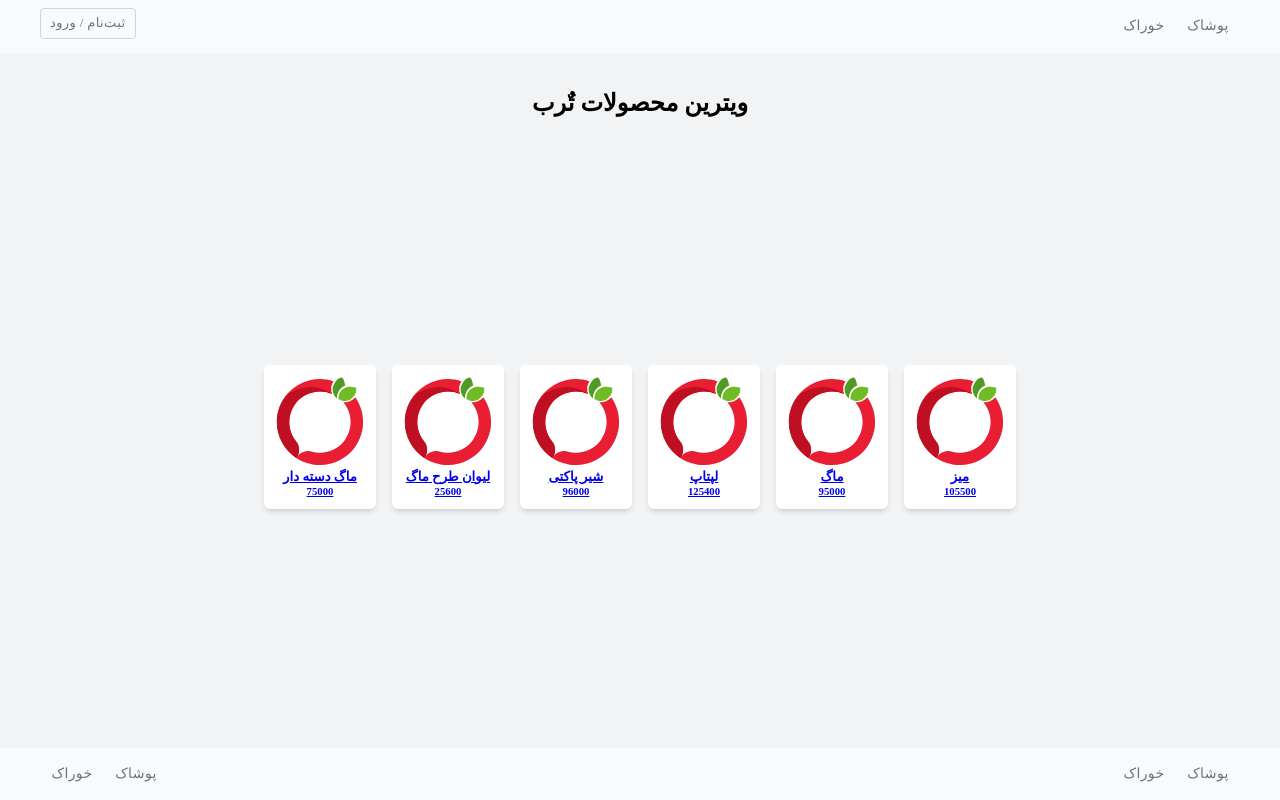
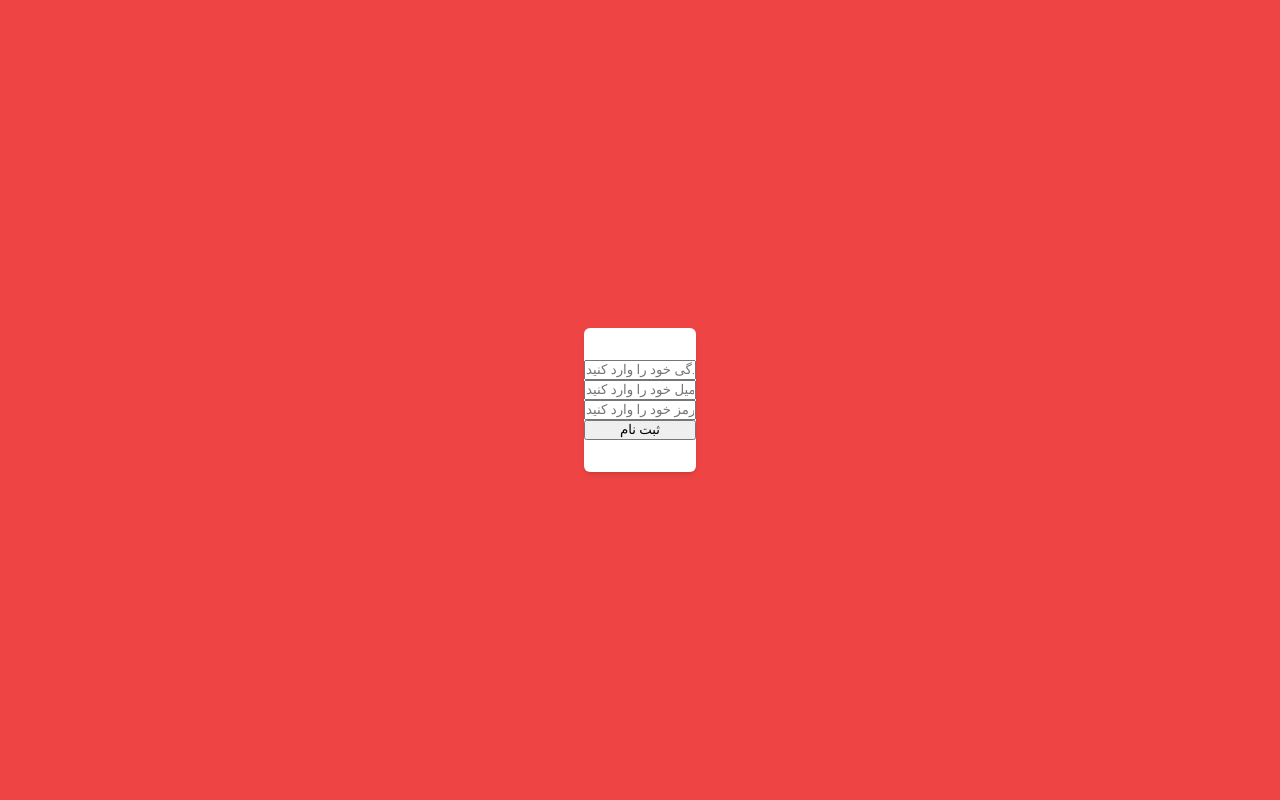
Before and after one commit to rahimtech/torobsmartOLD, a React (Create React App) app: page /Vitrin in a window 1280 px wide. Both pictures are taken after a click on the button "ثبت‌نام / ورود". Shown: the top 800 px of the page. Built offline with nearby package versions, Linux system fonts and the light colour scheme.

Commit message:
Add Register Design

```diff
--- a/src/App.js
+++ b/src/App.js
@@ -1,12 +1,12 @@
 import React from "react";
 import Body from "./components/mainpage/Body.jsx";
 import "./css/output.css";
-
+import UserContext from "./components/context/userContext";
 function App() {
   return (
-    <div>
+    <UserContext.Provider>
       <Body />
-    </div>
+    </UserContext.Provider>
   );
 }
 
--- a/src/components/Footer.jsx
+++ b/src/components/Footer.jsx
@@ -1,7 +1,7 @@
 import React from "react";
 import Button from "@mui/material/Button";
 
-function Footer() {
+const Footer = () => {
   return (
     <footer className="absolute w-full bottom-0">
       <div className="bg-gray-50 w-100 flex justify-between px-10 py-2 ">
@@ -52,6 +52,6 @@ function Footer() {
       </div>
     </footer>
   );
-}
+};
 
 export default Footer;
--- a/src/components/Header.jsx
+++ b/src/components/Header.jsx
@@ -1,15 +1,23 @@
-import React from "react";
+import React, { useState } from "react";
 import Button from "@mui/material/Button";
+import Register from "./Register/Register";
+import UserContext from "./context/userContext";
 
 function Header() {
+  const [checkReg, setCheckReg] = useState("hidden");
+
   return (
+    <UserContext.Provider value={{ checkReg, setCheckReg }}>
       <header>
-      <div className="bg-gray-50 w-100 flex justify-between px-10 py-2 ">
+        <Register checkReg={checkReg} />
+
+        <div className="bg-gray-50  w-100 flex justify-between px-10 py-2 ">
           <div id="left">
             <Button
               className="!text-gray-500 !border-gray-300"
               variant="outlined"
               size="small"
+              onClick={() => setCheckReg("block")}
             >
               ثبت‌نام / ورود
             </Button>
@@ -38,6 +46,7 @@ function Header() {
           </div>
         </div>
       </header>
+    </UserContext.Provider>
   );
 }
 
--- /dev/null
+++ b/src/components/Register/Login.jsx
@@ -0,0 +1,5 @@
+import React from "react";
+
+const Login = () => {};
+
+export default Login;
--- /dev/null
+++ b/src/components/Register/Register.jsx
@@ -0,0 +1,32 @@
+import React, { useContext } from "react";
+import UserContext from "../context/userContext";
+
+const Register = () => {
+  const con = useContext(UserContext);
+
+  return (
+    <div
+      className={`${con.checkReg} bg-slate-800 w-screen h-screen z-10 items-center`}
+    >
+      <div
+        className="bg-red-500 w-screen fixed h-screen z-20"
+        onClick={() => con.setCheckReg("hidden")}
+      ></div>
+      <div className="h-screen w-screen flex items-center">
+        <div
+          className={`flex justify-center flex-col mx-auto my-auto w-28 h-36 shadow-md bg-white !z-30 rounded-md`}
+        >
+          <input
+            type="text"
+            placeholder="نام و نام خانوادگی خود را وارد کنید"
+          />
+          <input type="email" placeholder="ایمیل خود را وارد کنید" />
+          <input type="password" placeholder="رمز خود را وارد کنید" />
+          <button type="submit">ثبت نام</button>
+        </div>
+      </div>
+    </div>
+  );
+};
+
+export default Register;
--- /dev/null
+++ b/src/components/context/userContext.jsx
@@ -0,0 +1,5 @@
+import React from "react";
+
+const context = React.createContext();
+
+export default context;
--- a/src/components/mainpage/Searchbox.jsx
+++ b/src/components/mainpage/Searchbox.jsx
@@ -41,7 +41,7 @@ const Searchbox = () => {
             </span>
           </div>
           <div
-            className={`w-96 mx-auto py-1 h-auto rtl ${checkSuggest} bg-white  border-gray-400 border-2 border-solid rounded-sm mt-1 shadow-md`}
+            className={` absolute searchbox-Horizontal-Size py-1 h-auto rtl ${checkSuggest} bg-white  border-gray-400 border-2 border-solid rounded-sm mt-1 shadow-md`}
           >
             {Database.map((i, index) => {
               if (i.name.indexOf(ajax) > -1) {
--- a/src/css/app.css
+++ b/src/css/app.css
@@ -19,3 +19,6 @@ body{
 .rtl{
   direction:rtl !important ;
 }
+.searchbox-Horizontal-Size{
+  width: 412px;
+}
--- a/src/css/output.css
+++ b/src/css/output.css
@@ -1,4 +1,8 @@
 /* @tailwind base; */
+
+.fixed {
+  position: fixed;
+}
 
 .absolute {
   position: absolute;
@@ -20,16 +24,20 @@
   top: 0.5rem;
 }
 
-.bottom-2 {
-  bottom: 0.5rem;
+.z-10 {
+  z-index: 10;
 }
 
-.left-5 {
-  left: 1.25rem;
+.z-20 {
+  z-index: 20;
 }
 
-.right-5 {
-  right: 1.25rem;
+.z-30 {
+  z-index: 30;
+}
+
+.\!z-30 {
+  z-index: 30 !important;
 }
 
 .m-2 {
@@ -41,8 +49,17 @@
   margin-right: auto;
 }
 
+.my-auto {
+  margin-top: auto;
+  margin-bottom: auto;
+}
+
 .mb-5 {
   margin-bottom: 1.25rem;
+}
+
+.mt-1 {
+  margin-top: 0.25rem;
 }
 
 .mt-5 {
@@ -51,18 +68,6 @@
 
 .mt-9 {
   margin-top: 2.25rem;
-}
-
-.mt-2 {
-  margin-top: 0.5rem;
-}
-
-.mt-1 {
-  margin-top: 0.25rem;
-}
-
-.mr-2 {
-  margin-right: 0.5rem;
 }
 
 .block {
@@ -81,16 +86,16 @@
   height: 9rem;
 }
 
+.h-auto {
+  height: auto;
+}
+
 .h-full {
   height: 100%;
 }
 
-.h-9 {
-  height: 2.25rem;
-}
-
-.h-auto {
-  height: auto;
+.h-screen {
+  height: 100vh;
 }
 
 .min-h-screen {
@@ -113,19 +118,8 @@
   width: 100%;
 }
 
-.w-max {
-  width: -webkit-max-content;
-  width: max-content;
-}
-
-.w-80 {
-  width: 20rem;
-}
-
-.border-spacing-1 {
-  --tw-border-spacing-x: 0.25rem;
-  --tw-border-spacing-y: 0.25rem;
-  border-spacing: var(--tw-border-spacing-x) var(--tw-border-spacing-y);
+.w-screen {
+  width: 100vw;
 }
 
 .list-none {
@@ -172,10 +166,6 @@
   border-radius: 0.125rem;
 }
 
-.border {
-  border-width: 1px;
-}
-
 .border-2 {
   border-width: 2px;
 }
@@ -194,16 +184,6 @@
   border-color: rgb(156 163 175 / var(--tw-border-opacity));
 }
 
-.border-red-500 {
-  --tw-border-opacity: 1;
-  border-color: rgb(239 68 68 / var(--tw-border-opacity));
-}
-
-.border-black {
-  --tw-border-opacity: 1;
-  border-color: rgb(0 0 0 / var(--tw-border-opacity));
-}
-
 .bg-gray-50 {
   --tw-bg-opacity: 1;
   background-color: rgb(249 250 251 / var(--tw-bg-opacity));
@@ -214,24 +194,19 @@
   background-color: rgb(255 255 255 / var(--tw-bg-opacity));
 }
 
+.bg-slate-800 {
+  --tw-bg-opacity: 1;
+  background-color: rgb(30 41 59 / var(--tw-bg-opacity));
+}
+
+.bg-red-500 {
+  --tw-bg-opacity: 1;
+  background-color: rgb(239 68 68 / var(--tw-bg-opacity));
+}
+
 .px-10 {
   padding-left: 2.5rem;
   padding-right: 2.5rem;
-}
-
-.py-2 {
-  padding-top: 0.5rem;
-  padding-bottom: 0.5rem;
-}
-
-.py-3 {
-  padding-top: 0.75rem;
-  padding-bottom: 0.75rem;
-}
-
-.px-3 {
-  padding-left: 0.75rem;
-  padding-right: 0.75rem;
 }
 
 .px-2 {
@@ -244,12 +219,17 @@
   padding-bottom: 0.25rem;
 }
 
-.pr-7 {
-  padding-right: 1.75rem;
+.py-2 {
+  padding-top: 0.5rem;
+  padding-bottom: 0.5rem;
 }
 
 .pr-2 {
   padding-right: 0.5rem;
+}
+
+.pr-7 {
+  padding-right: 1.75rem;
 }
 
 .text-center {
@@ -275,10 +255,6 @@
   color: rgb(75 85 99 / var(--tw-text-opacity));
 }
 
-.no-underline {
-  text-decoration-line: none;
-}
-
 .\!no-underline {
   text-decoration-line: none !important;
 }
@@ -287,17 +263,6 @@
   --tw-shadow: 0 4px 6px -1px rgb(0 0 0 / 0.1), 0 2px 4px -2px rgb(0 0 0 / 0.1);
   --tw-shadow-colored: 0 4px 6px -1px var(--tw-shadow-color), 0 2px 4px -2px var(--tw-shadow-color);
   box-shadow: var(--tw-ring-offset-shadow, 0 0 #0000), var(--tw-ring-shadow, 0 0 #0000), var(--tw-shadow);
-}
-
-.shadow-sm {
-  --tw-shadow: 0 1px 2px 0 rgb(0 0 0 / 0.05);
-  --tw-shadow-colored: 0 1px 2px 0 var(--tw-shadow-color);
-  box-shadow: var(--tw-ring-offset-shadow, 0 0 #0000), var(--tw-ring-shadow, 0 0 #0000), var(--tw-shadow);
-}
-
-.filter {
-  -webkit-filter: var(--tw-blur) var(--tw-brightness) var(--tw-contrast) var(--tw-grayscale) var(--tw-hue-rotate) var(--tw-invert) var(--tw-saturate) var(--tw-sepia) var(--tw-drop-shadow);
-          filter: var(--tw-blur) var(--tw-brightness) var(--tw-contrast) var(--tw-grayscale) var(--tw-hue-rotate) var(--tw-invert) var(--tw-saturate) var(--tw-sepia) var(--tw-drop-shadow);
 }
 
 .transition {
@@ -329,6 +294,10 @@ body{
   direction:rtl !important ;
 }
 
+.searchbox-Horizontal-Size{
+  width: 412px;
+}
+
 .hover\:cursor-pointer:hover {
   cursor: pointer;
 }
@@ -336,26 +305,6 @@ body{
 .hover\:\!bg-red-50:hover {
   --tw-bg-opacity: 1 !important;
   background-color: rgb(254 242 242 / var(--tw-bg-opacity)) !important;
-}
-
-.hover\:bg-slate-300:hover {
-  --tw-bg-opacity: 1;
-  background-color: rgb(203 213 225 / var(--tw-bg-opacity));
-}
-
-.hover\:bg-green-400:hover {
-  --tw-bg-opacity: 1;
-  background-color: rgb(74 222 128 / var(--tw-bg-opacity));
-}
-
-.hover\:bg-green-300:hover {
-  --tw-bg-opacity: 1;
-  background-color: rgb(134 239 172 / var(--tw-bg-opacity));
-}
-
-.hover\:bg-green-100:hover {
-  --tw-bg-opacity: 1;
-  background-color: rgb(220 252 231 / var(--tw-bg-opacity));
 }
 
 .hover\:bg-gray-100:hover {
```
Lines whose indentation alone changed are shown as unchanged.
